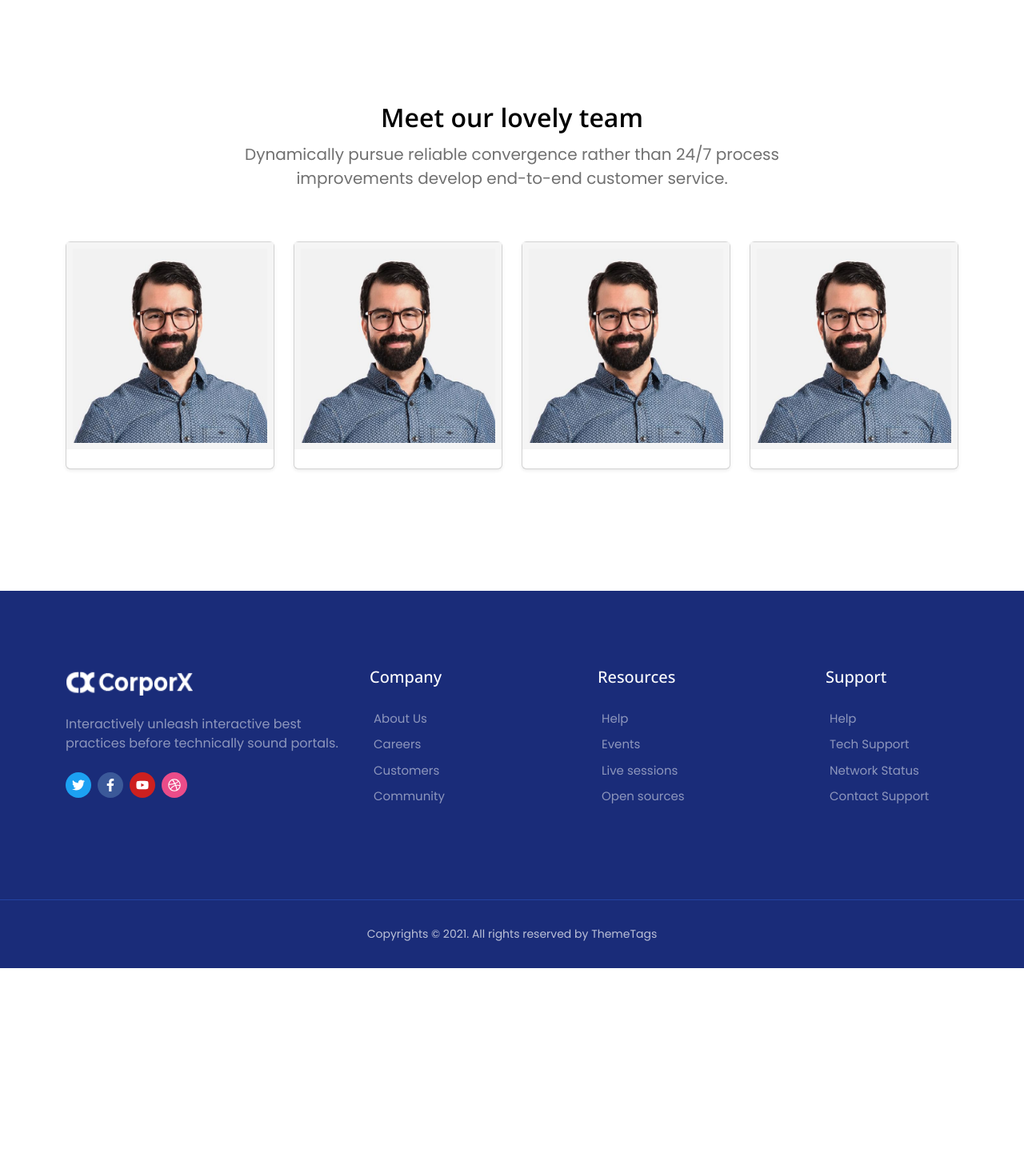
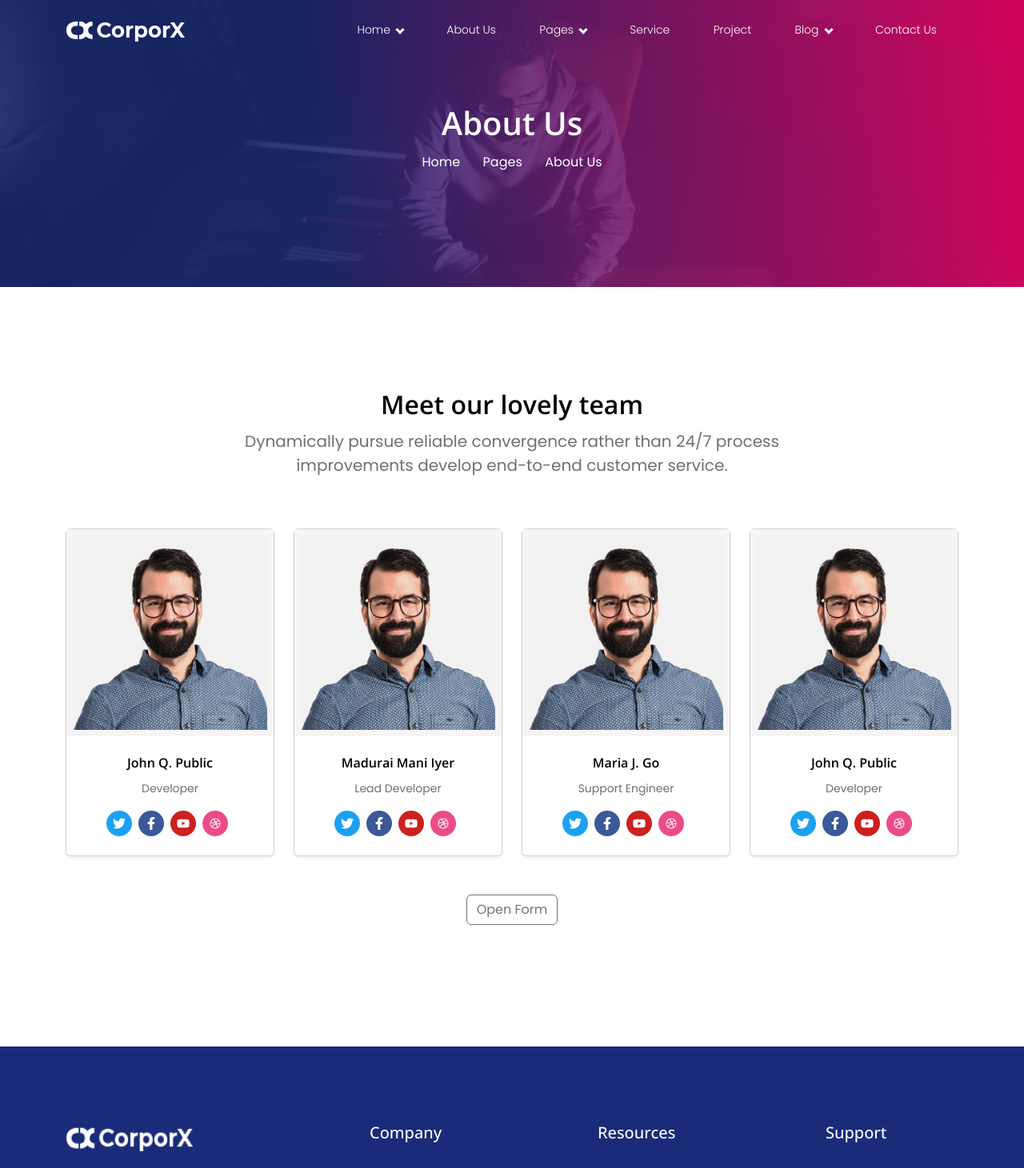
Before and after one commit to jateen1415/corprox, a Next.js app: page /about-us in a window 1280 px wide. Shown: the top 1461 px of the page at 80% size. Before the commit the page ends 1211 px from the top, so only its background shows below. Built offline with nearby package versions, Linux system fonts and the light colour scheme.

Commit message:
creating side bar

```diff
--- a/app/about-us/page.jsx
+++ b/app/about-us/page.jsx
@@ -4,11 +4,15 @@ import { Footer } from "@/components/layout/footer";
 
 import styles from "./style.module.scss";
 import { MeetTeam } from "@/components/aboutUs/meetTeam";
+import { HeroBannerCustom } from "@/components/ui/heroBannerCustom";
 
 export default function AboutUs() {
   return (
     <div>
       <Header />
+      <section>
+        <HeroBannerCustom heading="About Us" />
+      </section>
       <section className={styles.sectionSpace}>
         <div className="container">
           <div className="row">
@@ -26,6 +30,7 @@ export default function AboutUs() {
                 src="/images/about-profile1.jpeg"
                 cardTitle="John Q. Public"
                 cardText=" Developer"
+                modalTitle="Twitter"
               />
             </div>
             <div className="col-12 col-md-6 col-lg-3 mb-md-4 mb-4 ">
@@ -33,6 +38,7 @@ export default function AboutUs() {
                 src="/images/about-profile1.jpeg"
                 cardTitle="Madurai Mani Iyer"
                 cardText="Lead Developer"
+                modalTitle="Facebook"
               />
             </div>
             <div className="col-12 col-md-6 col-lg-3 mb-md-4 mb-4 ">
@@ -40,6 +46,7 @@ export default function AboutUs() {
                 src="/images/about-profile1.jpeg"
                 cardTitle="Maria J. Go"
                 cardText=" Support Engineer"
+                modalTitle="Youtube"
               />
             </div>
             <div className="col-12 col-md-6 col-lg-3 mb-md-4 mb-4 ">
@@ -47,7 +54,11 @@ export default function AboutUs() {
                 src="/images/about-profile1.jpeg"
                 cardTitle="John Q. Public"
                 cardText=" Developer"
+                modalTitle="Dribble"
               />
+            </div>
+            <div className="d-flex justify-content-center col-12 col-md-12 col-lg-12 mb-md-4 mb-4 pt-4 ">
+            <button type="button" class="btn btn-outline-secondary">Open Form</button>
             </div>
           </div>
         </div>
--- a/components/aboutUs/meetTeam/index.jsx
+++ b/components/aboutUs/meetTeam/index.jsx
@@ -1,39 +1,62 @@
+"use client";
+import React, { useState } from "react";
 import { ImageCustom } from "@/components/ui/imageCustom";
-import {
-  FaDribble as FaDribble,
-  FaFacebookF,
-  FaTwitter,
-  FaYoutube,
-} from "react-icons/fa";
+import { FaFacebookF, FaTwitter, FaYoutube } from "react-icons/fa";
+import { AiOutlineDribbble } from "react-icons/ai";
 import styles from "./style.module.scss";
 
 function MeetTeam(props) {
+  const [show, setShow] = useState(false);
   return (
     <div className={styles.profileCard}>
       <div className="card shadow-sm">
         <div className={`${styles.profileImage}`}>
-          <ImageCustom src={props.src} width={200} height={200} alt="service" />
+          <ImageCustom  src={props.src} width={200} height={200} alt="service" />
         </div>
 
-        {/* <div className={`${styles.profileCardBody} card-body`}>
+        <div className={`${styles.profileCardBody} card-body`}>
           <h3 className={styles.sbTitle}> {props.cardTitle}</h3>
           <p className={styles.sbText}>{props.cardText}</p>
 
-          <div className={`${styles.socialLink} mt-4`}>
-            <div class={`${styles.iconShape} backgroundTweet`}>
+          <div className={`${styles.socialLink}`}>
+            <div
+              onClick={() => setShow(true)}
+              class={`${styles.iconShape} backgroundTweet`}
+            >
               <FaTwitter />
             </div>
-            <div class={`${styles.iconShape} backgroundFacebook`}>
+            <div
+              onClick={() => setShow(true)}
+              class={`${styles.iconShape} backgroundFacebook`}
+            >
               <FaFacebookF />
             </div>
-            <div class={`${styles.iconShape} backgroundYoutube`}>
+            <div
+              onClick={() => setShow(true)}
+              class={`${styles.iconShape} backgroundYoutube`}
+            >
               <FaYoutube />
             </div>
-            <div class={`${styles.iconShape} backgroundDribble`}>
-              <FaDribble />
+            <div
+              onClick={() => setShow(true)}
+              class={`${styles.iconShape} backgroundDribble`}
+            >
+              <AiOutlineDribbble />
             </div>
           </div>
-        </div> */}
+          {/* modal start */}
+          {show && (
+            <div class={styles.modal}>
+              <div class={styles.modalContent}>
+                <span onClick={() => setShow(false)} class={styles.closeIcon}>
+                  ×
+                </span>
+                <h3>{props.modalTitle}</h3>
+              </div>
+            </div>
+          )}
+          {/* modal end */}
+        </div>
       </div>
     </div>
   );
--- a/components/aboutUs/meetTeam/style.module.scss
+++ b/components/aboutUs/meetTeam/style.module.scss
@@ -29,6 +29,7 @@
     }
 
     .socialLink {
+      margin-top: 1rem;
       .iconShape {
         width: 2rem;
         height: 2rem;
@@ -37,11 +38,46 @@
         justify-content: center;
         margin-right: 0.5rem;
         align-items: center;
+        cursor: pointer;
 
         svg {
           color: color(foreground);
+          &:hover {
+            color: #111d4f;
+          }
         }
       }
     }
+    .modal {
+      width: 100%;
+      height: 100%;
+      overflow: auto;
+      background-color: #000;
+      background-color: rgba(0, 0, 0, 0.4);
+      position: absolute;
+      top: 0;
+      left: 0;
+
+      .modalContent {
+        border: 1px solid #000;
+        height: 100%;
+        width: 100%;
+        display: flex;
+        justify-content: center;
+        align-items: center;
+        position: relative;
+        background-color: #fefefe;
+        .closeIcon {
+          position: absolute;
+          top: 0;
+          right: 1rem;
+          font-size: 3rem;
+          cursor: pointer;
+        }
+      }
+    }
+
   }
+
+
 }
--- /dev/null
+++ b/components/ui/heroBannerCustom/index.jsx
@@ -0,0 +1,38 @@
+import Link from "next/link";
+import styles from "./style.module.scss";
+
+function HeroBannerCustom(props) {
+  return (
+    <div className={styles.banner}>
+      <div className={styles.heroImage}>
+        <div className="container">
+          <div className={styles.heroText}>
+            <h1 className={styles.displayHead}>{props.heading}</h1>
+          </div>
+
+          <nav className={styles.breadcrumbs}>
+            <ol class="breadcrumb">
+              <li class="breadcrumb-item">
+                <Link className={styles.linkBread} href="#">
+                  Home
+                </Link>
+              </li>
+              <li className={`${styles.breadcrumbsItem} breadcrumb-item`}>
+                <Link className={styles.linkBread} href="#">
+                  Pages
+                </Link>
+              </li>
+              <li className={`${styles.breadcrumbsItem} breadcrumb-item`}>
+                <Link className={styles.linkBread} href="#">
+                  About Us
+                </Link>
+              </li>
+            </ol>
+          </nav>
+        </div>
+      </div>
+    </div>
+  );
+}
+
+export { HeroBannerCustom };
--- /dev/null
+++ b/components/ui/heroBannerCustom/style.module.scss
@@ -0,0 +1,72 @@
+@import "~/styles/partials/config";
+.banner {
+  width: 100%;
+  position: relative;
+  background-image: url("../../../public/banner.png");
+  background-repeat: no-repeat;
+  width: 100%;
+  padding-top: 8rem;
+  padding-bottom: 8rem;
+  background-size: cover;
+  display: flex;
+  align-items: center;
+  justify-content: center;
+  &::after {
+    content: "";
+    width: 100%;
+    height: 100%;
+    position: absolute;
+    top: 0;
+    left: 0;
+    z-index: 1;
+    background: linear-gradient(
+      85deg,
+      rgba(26, 44, 121, 0.8) 30%,
+      rgba(232, 5, 102, 0.9) 100%
+    );
+  }
+
+  .heroText {
+    position: relative;
+    display: flex;
+    flex-direction: column;
+    align-items: center;
+    justify-content: center;
+    z-index: 2;
+    text-align: center;
+    max-width: 55rem;
+
+    .displayHead {
+      @include mobile {
+        font-size: 1.875rem;
+      }
+      font-size: 2.5rem;
+      font-weight: 600;
+      line-height: 1.3;
+      margin-bottom: 0.7rem;
+      color: color(foreground);
+    }
+  }
+
+  .breadcrumbs {
+    display: flex;
+    border-radius: 0.3rem;
+    overflow: hidden;
+    position: relative;
+    z-index: 9;
+    .linkBread {
+      color: white;
+    }
+    .breadcrumbsItem {
+      color: white;
+
+      &::before {
+        content: "\f105";
+        font-family: "Font Awesome 5 Free";
+        font-weight: 900;
+        padding-right: 0.5rem;
+        color: white;
+      }
+    }
+  }
+}
```
Also changed, not shown: 1 other file (tests, documents, lock files or other folders).
